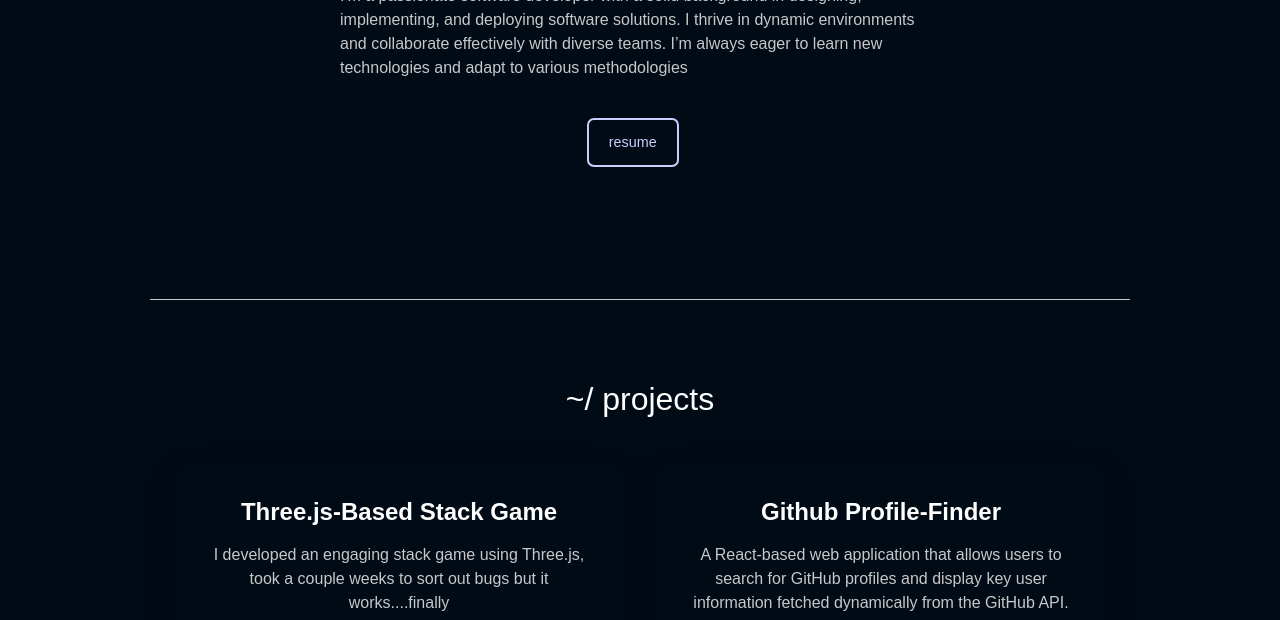
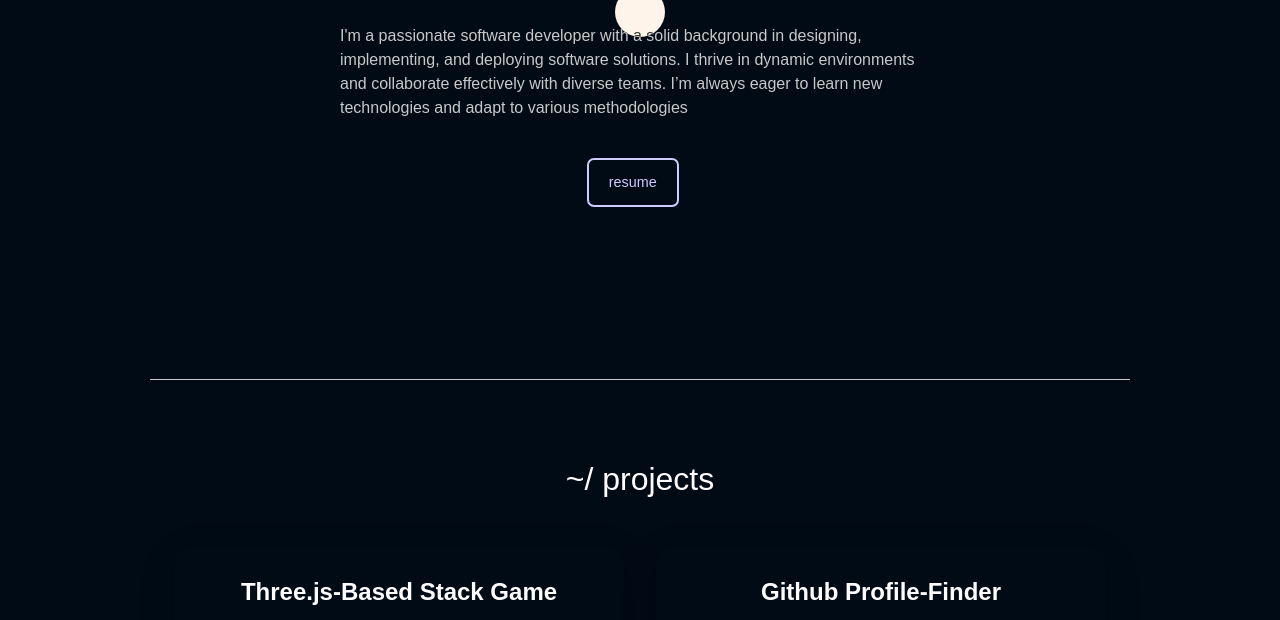
Before and after one commit to IbkEhinmowo/Portfolio-Site-modern, a website: page index.html in a window 1280 px wide. Shown: the part 388-1008 px from the top of the page. Drawn offline with nearby package versions, Linux system fonts and the light colour scheme; a web font is replaced by a local one.

Commit message:
minor changes

```diff
--- a/script.js
+++ b/script.js
@@ -41,11 +41,11 @@ const scrollUp = () => {
 document.addEventListener("scroll", scrollUp);
 const ball = document.querySelector("div.ball");
 
-let mouseX = 0;
-let mouseY = 0;
+let mouseX = window.innerWidth / 2; // Default to center (horizontally)
+let mouseY = window.innerHeight / 2; // Default to center (vertically)
 
-let ballX = 0;
-let ballY = 0;
+let ballX = window.innerWidth / 2 - ball.offsetWidth / 2; // Center of the screen horizontally
+let ballY = window.innerHeight / 2 - ball.offsetHeight / 2; // Center of the screen vertically
 
 let speed = 0.2;
 
--- a/styles.css
+++ b/styles.css
@@ -304,7 +304,7 @@ main {
   margin: auto;
   width: 90%;
   margin-top: 3em;
-  height: 80vh;
+  height: 90vh;
   border-bottom-color: var(--clr-bg);
   border-bottom: solid thin;
 }
```
